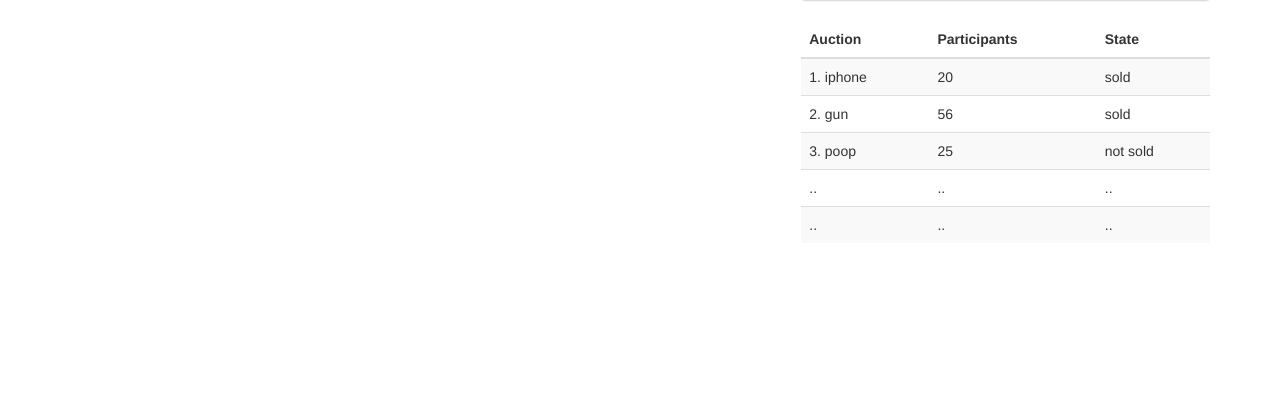
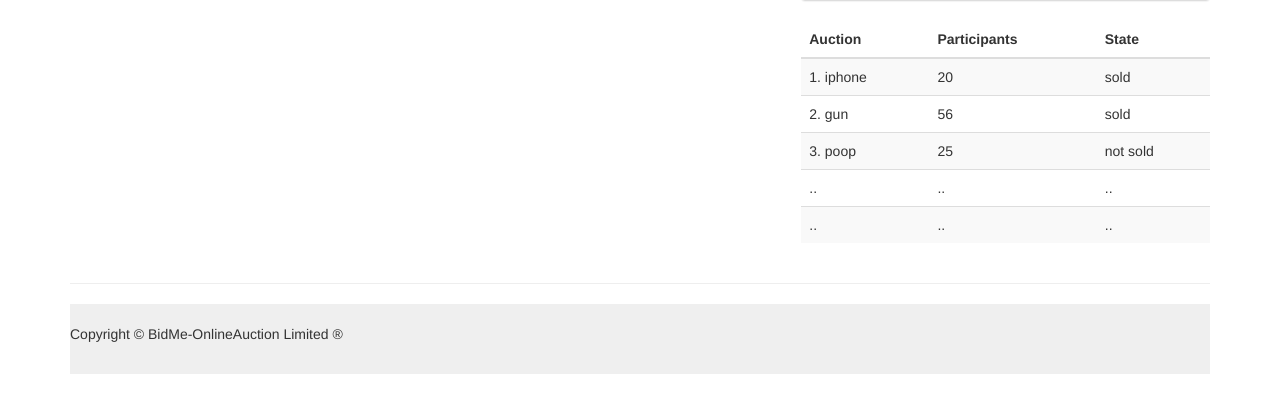
Before and after one commit to Pigmoth69/LBAW-OnlineAuction, a PHP site: page /UserPage.html in a window 1280 px wide. Shown: the part 394-800 px from the top of the page. Run offline with PHP 8.4, Linux system fonts and the light colour scheme; grey boxes labelled with a size stand in for pictures from a placeholder-image service; some libraries are stand-ins or nearby versions.

Commit message:
footer feito

```diff
--- a/projeto/WebPage/RegisterPage.html
+++ b/projeto/WebPage/RegisterPage.html
@@ -181,7 +181,6 @@
     	</div>
 
 
-      <!-- /.container -->
       <div class="container">
          <hr>
          <!-- Footer -->
--- a/projeto/WebPage/UserPage.html
+++ b/projeto/WebPage/UserPage.html
@@ -262,6 +262,18 @@
             <!--/col-span-9-->
          </div>
       </div>
+
+      <div class="container">
+         <hr>
+         <!-- Footer -->
+         <footer>
+            <div class="row">
+               <div class="col-lg-12">
+                  <p>Copyright &copy; BidMe-OnlineAuction Limited &reg; </p>
+               </div>
+            </div>
+         </footer>
+      </div>
       <!-- /Main -->
       <!-- /.modal -->
       <!-- script references -->
--- a/projeto/WebPage/css/OnlineAuctionRegisterPage.css
+++ b/projeto/WebPage/css/OnlineAuctionRegisterPage.css
@@ -1,5 +1,7 @@
 body{
     background-color: #fff;
+    width: 100%;
+    min-height: 100;
 }
 .centered{
 
@@ -53,3 +55,7 @@ body{
     color: #fff;
     background-color:#59b5fa;
 }
+
+#sign_title{
+    text-align: center;
+}
```
